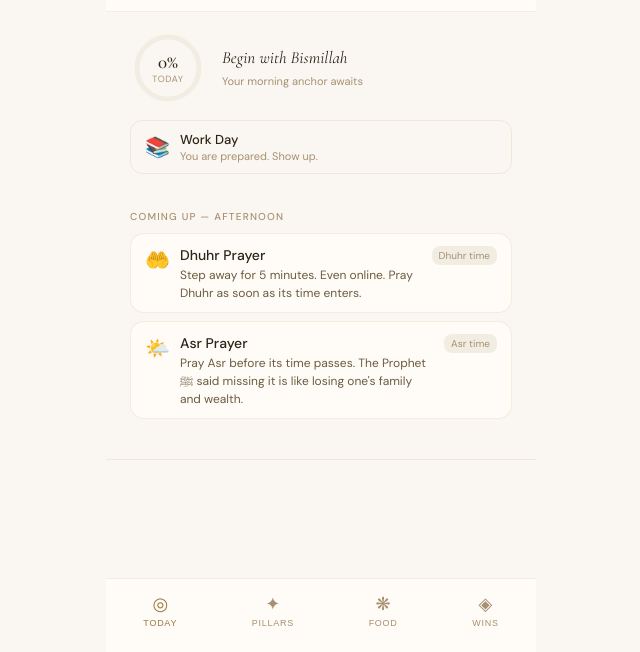
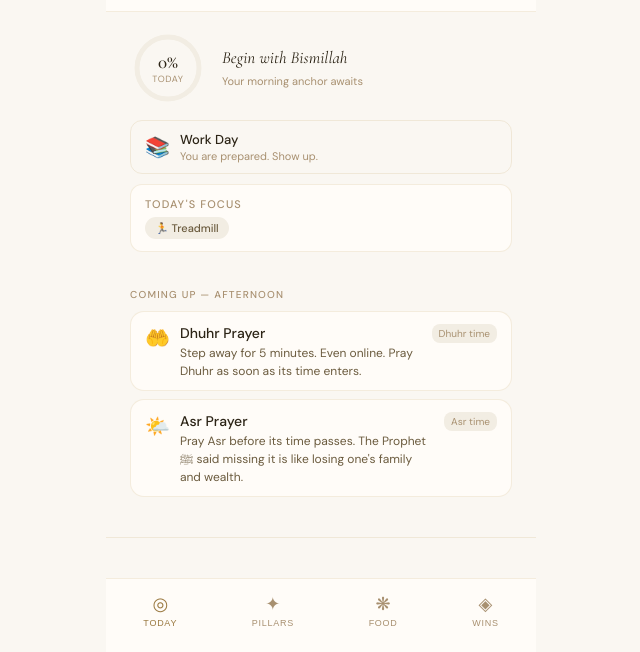
Before and after one commit to nourz-dotcom/Nour, a plain HTML site: page index.html in a window 1280 px wide. Shown: the part 148-800 px from the top of the page, without its empty margins (319-959 px from the left). Drawn offline with nearby package versions, Linux system fonts and the light colour scheme.

Commit message:
Update index.html

```diff
--- a/index.html
+++ b/index.html
@@ -174,6 +174,7 @@ body{font-family:'DM Sans',sans-serif;background:var(--cream);color:var(--text-p
     </div>
   </div>
 
+  <div id="dayScheduleBanner" style="margin:10px 24px 0;padding:12px 14px;background:var(--warm-white);border-radius:12px;border:1px solid var(--border);"></div>
   <div class="section" id="nowSection"></div>
   <div class="section" id="upcomingSection"></div>
   <div class="section" id="doneSection"></div>
@@ -622,19 +623,19 @@ const ALL_TASKS = [
    desc:'Ask for what you need today — the transfer, your health, your parents, your future. Be specific.',
    motivation:'Allah loves those who are persistent in asking. He does not tire of your voice.',
    reward:'This is the conversation nothing else can replace.'},
-  {id:'t06',phase:'morning',time:'5:00–5:30',name:'Thyroxine + chia water',emoji:'💧',pillars:['food'],
+  {id:'t06',phase:'morning',time:'4:30–5:00',name:'Thyroxine + chia water',emoji:'💧',pillars:['food'],
    desc:'Take thyroxine first. Drink soaked chia seed water. Wait 30 min before coffee. Non-negotiable for thyroid health.',
    motivation:'This one act protects your metabolism and energy for the entire day.',
    reward:'Your body is being cared for before anyone else\'s demands reach it.'},
-  {id:'t07',phase:'morning',time:'5:30–6:00',name:'Gratitude + intention',emoji:'✨',pillars:['faith'],
+  {id:'t07',phase:'morning',time:'4:45–5:15',name:'Gratitude + intention',emoji:'✨',pillars:['faith'],
    desc:'Three specific things you are grateful for — not general, specific. Then name one quality you want to bring to today.',
    motivation:'The brain cannot simultaneously feel grateful and anxious. You are rewiring yours.',
    reward:'You have set the emotional tone for your entire day.'},
-  {id:'t08',phase:'morning',time:'5:45–6:10',name:'Morning stretch',emoji:'🧘',pillars:['body'],
+  {id:'t08',phase:'morning',time:'5:00–5:20',name:'Morning stretch',emoji:'🧘',pillars:['body'],
    desc:'5–10 minutes gentle movement — neck rolls, shoulder circles, cat-cow, hip circles. While breakfast cooks.',
    motivation:'Your body has been carrying tension all night. Give it five minutes before it carries the day.',
    reward:'This is what it feels like to live in your body instead of just through it.'},
-  {id:'t09',phase:'morning',time:'6:00–6:30',name:'Breakfast ritual',emoji:'☕',pillars:['food'],
+  {id:'t09',phase:'morning',time:'5:15–5:45',name:'Breakfast ritual',emoji:'☕',pillars:['food'],
    desc:'Toasted sandwich in the airfryer. Coffee brewed slowly. Sit down. Eat without rushing. Colourful if possible.',
    motivation:'You are not fuelling to survive. You are nourishing to thrive.',
    reward:'You ate something beautiful before the world took anything from you.'},
@@ -704,8 +705,8 @@ const PILLARS_DEF = [
 ];
 
 const PHASES = [
-  {id:'fajr',      label:'Fajr & Early Morning', icon:'🌙', hours:[3,4,5,6],          sub:'The most sacred hours. Begin with your Lord.'},
-  {id:'morning',   label:'Morning Routine',       icon:'🌤️', hours:[5,6,7],            sub:'Anchor yourself before the day begins.'},
+  {id:'fajr',      label:'Fajr & Early Morning', icon:'🌙', hours:[2,3,4,5],          sub:'The most sacred hours. Begin with your Lord.'},
+  {id:'morning',   label:'Morning Routine',       icon:'🌤️', hours:[4,5,6],            sub:'Anchor yourself before the day begins.'},
   {id:'work',      label:'Work Day',              icon:'📚', hours:[7,8,9,10,11,12,13,14,15], sub:'You are prepared. Show up.'},
   {id:'afternoon', label:'Afternoon',             icon:'☀️', hours:[11,12,13,14],       sub:'Stay present. Prayers on time.'},
   {id:'afterwork', label:'After Work',            icon:'🏃', hours:[15,16,17],         sub:'Bag down. Shoes on. Before the sofa.'},
@@ -988,6 +989,7 @@ function init() {
   document.getElementById('streakCount').textContent = state.streak||0;
   document.getElementById('dayCount').textContent = getDayCount();
   buildTasks();
+  buildDayBanner();
   updateProgress();
   setInterval(buildTasks, 60000);
 }
@@ -1020,6 +1022,34 @@ function buildMealLog() {
   }).join('');
 }
 
+
+function getDaySchedule() {
+  const day = new Date().getDay();
+  const days = ['Sunday','Monday','Tuesday','Wednesday','Thursday','Friday','Saturday'];
+  const schedules = {
+    0: { label:'Sunday', tags:['🏃 Treadmill','💪 Strength','✦ Portfolio'], rest:false },
+    1: { label:'Monday', tags:['🏃 Treadmill'], rest:false },
+    2: { label:'Tuesday', tags:['🏃 Treadmill','💪 Strength','✦ Portfolio'], rest:false },
+    3: { label:'Wednesday', tags:['🏃 Treadmill'], rest:false },
+    4: { label:'Thursday', tags:['🏃 Treadmill','💪 Strength','✦ Portfolio'], rest:false },
+    5: { label:'Friday', tags:['🚗 Driving practice','Rest from treadmill'], rest:true },
+    6: { label:'Saturday', tags:['💪 Strength','✦ Portfolio','🚗 Driving practice'], rest:false },
+  };
+  return schedules[day];
+}
+
+function buildDayBanner() {
+  const schedule = getDaySchedule();
+  const el = document.getElementById('dayScheduleBanner');
+  if (!el) return;
+  el.innerHTML = `
+    <div style="font-size:11px;font-weight:500;color:var(--text-muted);letter-spacing:0.1em;text-transform:uppercase;margin-bottom:6px;">Today's Focus</div>
+    <div style="display:flex;flex-wrap:wrap;gap:6px;">
+      ${schedule.tags.map(t => `<span style="padding:4px 10px;background:${t.includes('Rest') ? 'var(--success-light)' : 'var(--cream-dark)'};border-radius:20px;font-size:11px;color:${t.includes('Rest') ? 'var(--success)' : 'var(--text-secondary)'};font-weight:500;">${t}</span>`).join('')}
+    </div>
+  `;
+}
+
 function toggleRecipe(id) {
   const el = document.getElementById(id);
   if (el) el.style.display = el.style.display === 'none' ? 'block' : 'none';
```
